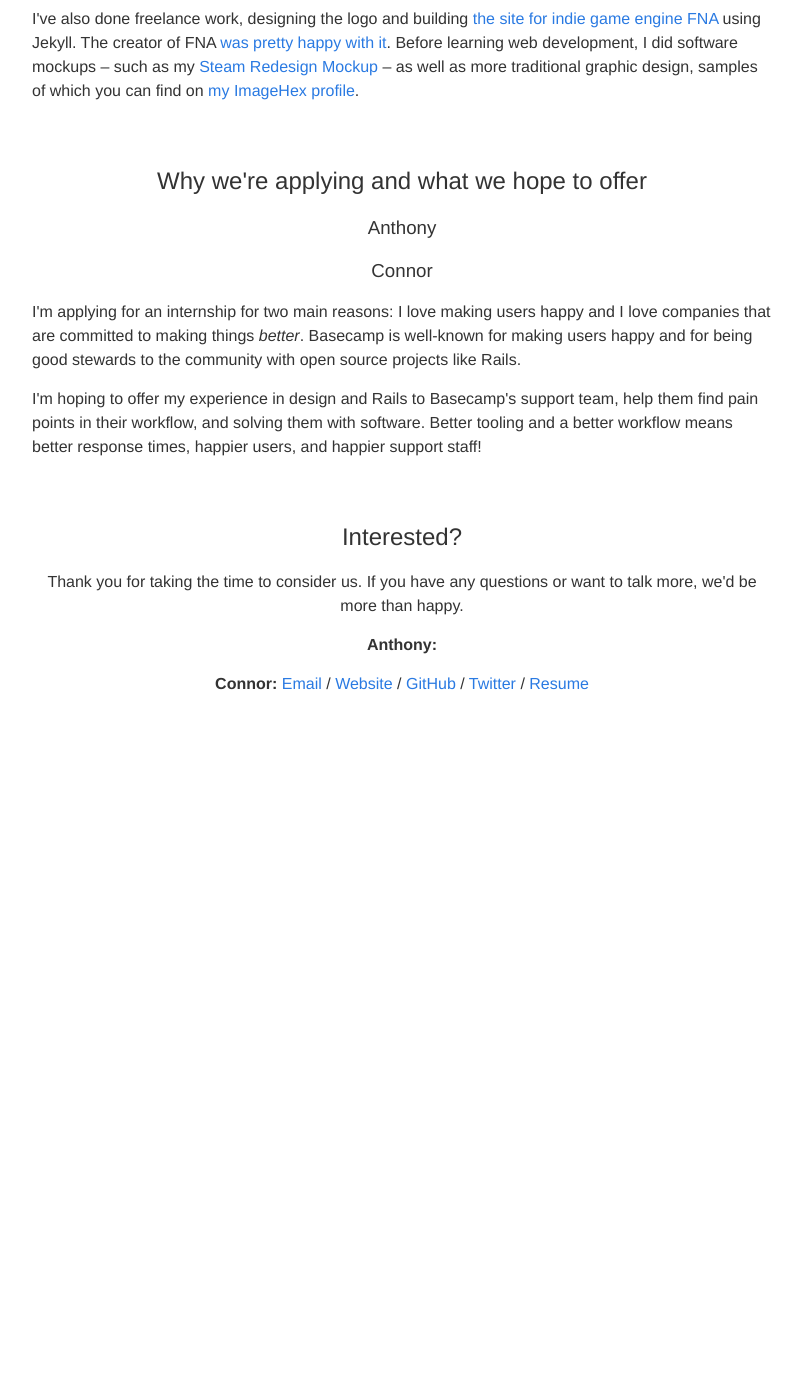
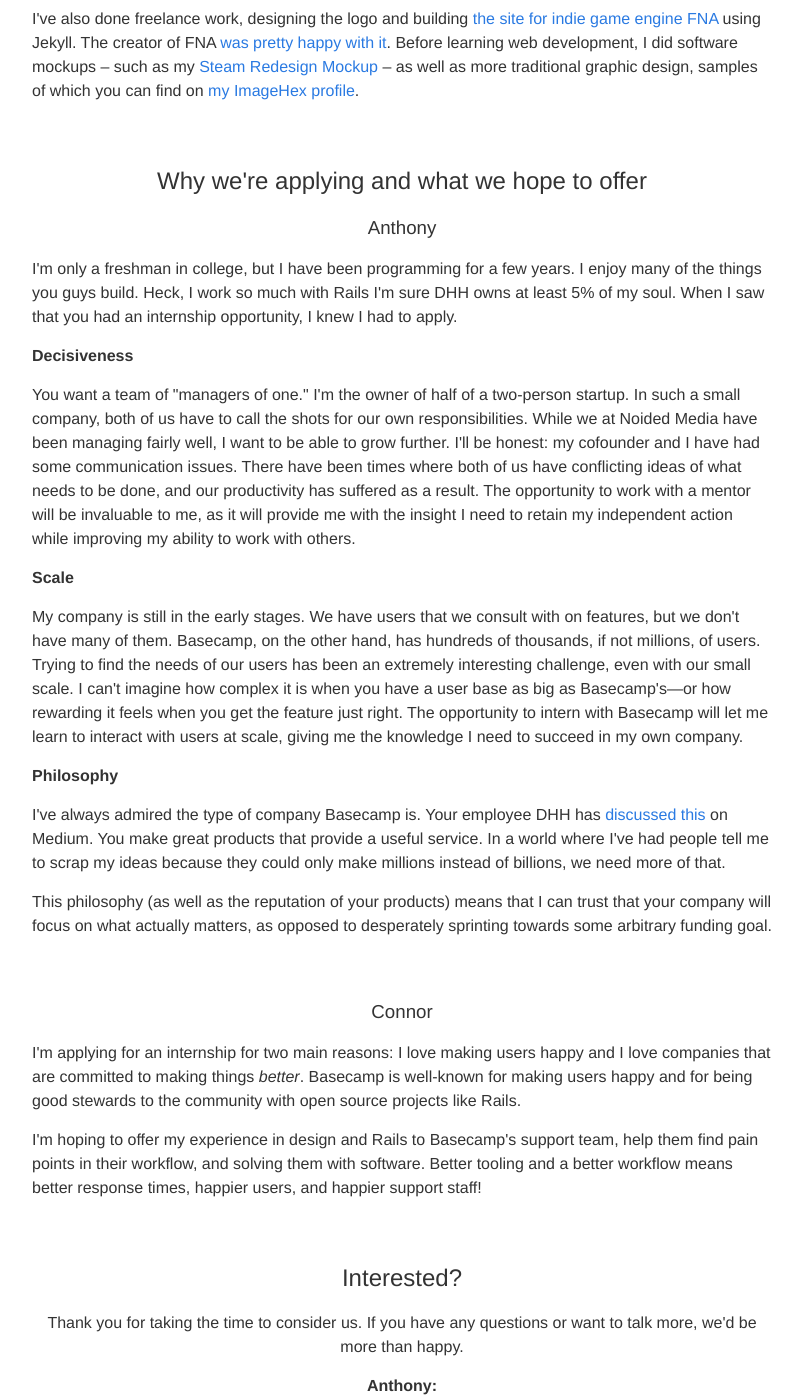
Before and after one commit to noidedmedia/noidedmedia.github.io, a Jekyll site: the page built from basecamp/index.html, in a window 1280 px wide and 1400 px high, scrolled down 3001 px. Shown: the whole window, without its empty margins (238-1040 px from the left). Built offline with Jekyll 4.4.1, drawn with Linux system fonts in a browser that asks for light colours; before the commit the page ends 3742 px from its top, so only the background shows below that.

Commit message:
Add Anthony's section from before.

```diff
--- a/basecamp/index.html
+++ b/basecamp/index.html
@@ -73,8 +73,37 @@
 
   <section>
     <h2>Why we're applying and what we hope to offer</h2>
+
     <h3>Anthony</h3>
-    <!--- Anthony's description -->
+    <p>I'm only a freshman in college, but I have been programming for a few years.
+    I enjoy many of the things you guys build.
+    Heck, I work so much with Rails I'm sure DHH owns at least 5% of my soul.
+    When I saw that you had an internship opportunity, I knew I had to apply.
+
+    <p><b>Decisiveness</b>
+    <p>You want a team of "managers of one."
+    I'm the owner of half of a two-person startup.
+    In such a small company, both of us have to call the shots for our own responsibilities.
+    While we at Noided Media have been managing fairly well, I want to be able to grow further.
+    I'll be honest: my cofounder and I have had some communication issues.
+    There have been times where both of us have conflicting ideas of what needs to be done, and our productivity has suffered as a result.
+    The opportunity to work with a mentor will be invaluable to me, as it will provide me with the insight I need to retain my independent action while improving my ability to work with others.
+
+    <p><b>Scale</b>
+    <p>My company is still in the early stages.
+    We have users that we consult with on features, but we don't have many of them.
+    Basecamp, on the other hand, has hundreds of thousands, if not millions, of users.
+    Trying to find the needs of our users has been an extremely interesting challenge, even with our small scale.
+    I can't imagine how complex it is when you have a user base as big as Basecamp's&mdash;or how rewarding it feels when you get the feature just right.
+    The opportunity to intern with Basecamp will let me learn to interact with users at scale, giving me the knowledge I need to succeed in my own company.
+
+    <p><b>Philosophy</b>
+    <p>I've always admired the type of company Basecamp is.
+    Your employee DHH has <a href="https://m.signalvnoise.com/reconsider-41adf356857">discussed this</a> on Medium.
+    You make great products that provide a useful service.
+    In a world where I've had people tell me to scrap my ideas because they could only make millions instead of billions, we need more of that.
+    <p>
+    This philosophy (as well as the reputation of your products) means that I can trust that your company will focus on what actually matters, as opposed to desperately sprinting towards some arbitrary funding goal.
 
     <h3>Connor</h3>
     <p>I'm applying for an internship for two main reasons: I love making users happy and I love companies that are committed to making things <i>better</i>. Basecamp is well-known for making users happy and for being good stewards to the community with open source projects like Rails.
```
